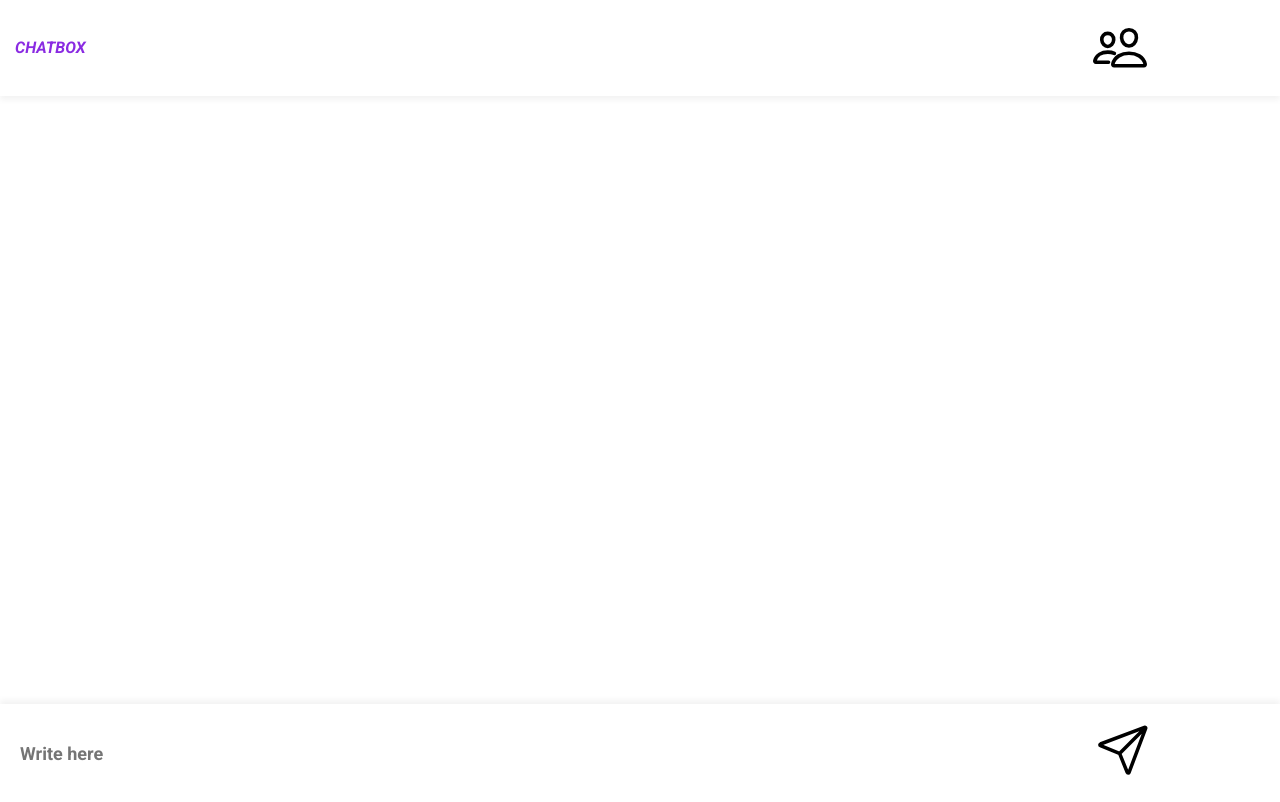
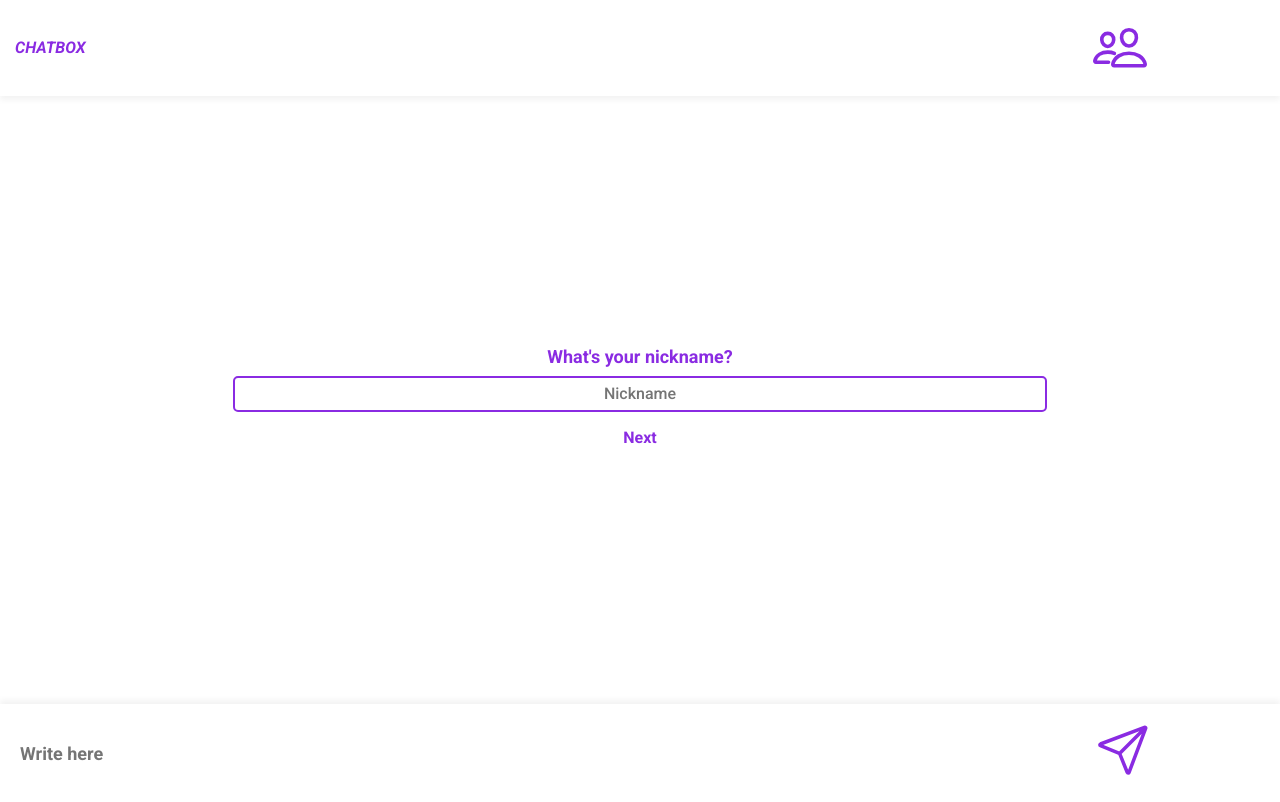
Before and after one commit to gustavogotardo/chat, a plain HTML site: page index.html in a window 1280 px wide. Drawn offline with nearby package versions, Linux system fonts and the light colour scheme.

Commit message:
getting nickname and cleaning of the page

```diff
--- a/assets/css/styles.css
+++ b/assets/css/styles.css
@@ -34,11 +34,53 @@ body {
 #people {
     height: 60%;
     width: 60%;
+    color: blueviolet;
 }
 
 #pageContent {
     height: 76%;
     width: 100%;
+}
+
+#getName {
+    height: 100%;
+    width: 70%;
+    margin: auto;
+    display: flex;
+    flex-direction: column;
+    align-items: center;
+    justify-content: center;
+}
+
+#getName :first-child {
+    font-family: 'Roboto', sans-serif;
+    font-size: large;
+    font-weight: 700;
+    color: blueviolet;
+}
+
+#nickname {
+    height: 5%;
+    width: 90%;
+    margin: 10px 0px;
+    border: 2px solid blueviolet;
+    border-radius: 5px;
+    font-family: 'Roboto', sans-serif;
+    font-size: medium;
+    font-weight: 500;
+    text-align: center;
+}
+
+#getName :last-child {
+    height: 30px;
+    width: 70px;
+    background-color: #FFFFFF;
+    border: 0px;
+    color: blueviolet;
+    font-family: 'Roboto', sans-serif;
+    font-size: medium;
+    font-weight: 700;
+    text-align: center;
 }
 
 #writingBox {
@@ -66,6 +108,7 @@ body {
     width: 25%;
     background: #FFFFFF;
     border: 0px;
+    color: blueviolet;
 }
 
 button :first-child {
--- a/assets/js/scripts.js
+++ b/assets/js/scripts.js
@@ -0,0 +1,37 @@
+      function entering(nick) {
+        const nickRequest = axios.post('https://mock-api.driven.com.br/api/v4/uol/participants', nick);
+
+        nickRequest.then((res) => {
+            if (res.status === 400) {
+                alert('Name already in use, please choose a new one.')
+                return;
+            }
+            else if (res.status === 200) {
+                () => document.getElementById("pageContent").innerHTML = "";                ;
+                chatRoom(nick);
+                return;
+            }
+            else {
+                alert('Unknown error');
+                return;
+            }
+            console.log(res.status)
+        }).catch((error) => {
+
+        });
+    }
+
+    function getName() {
+        const nickname = document.getElementById("nickname");
+        entering(nickname);
+    }
+
+    function chatRoom(nickname) {
+        setTimeout(() => {
+            const online = axios.post('https://mock-api.driven.com.br/api/v4/uol/status',
+            {
+                nickname: nickname;
+            });
+        }, 5000, nickname);
+
+    }
--- a/index.html
+++ b/index.html
@@ -19,7 +19,13 @@
         </div>
     </div>
 
-    <div id="pageContent"></div>
+    <div id="pageContent">
+        <form id="getName">
+            <label for="nickname">What's your nickname?</label>
+            <input type="text" id="nickname" placeholder="Nickname">
+            <input type="submit" value="Next" onclick="getName()">
+        </form>
+    </div>
 
     <div id="writingBox">
         <input type="text" id="writing" placeholder="Write here">
@@ -28,6 +34,7 @@
         </button>
     </div>
 
+    <script src="https://cdn.jsdelivr.net/npm/axios/dist/axios.min.js"></script>
     <script type="module" src="https://unpkg.com/ionicons@5.5.2/dist/ionicons/ionicons.esm.js"></script>
     <script nomodule src="https://unpkg.com/ionicons@5.5.2/dist/ionicons/ionicons.js"></script>
     <script src="assets/js/scripts.js"></script>
```
